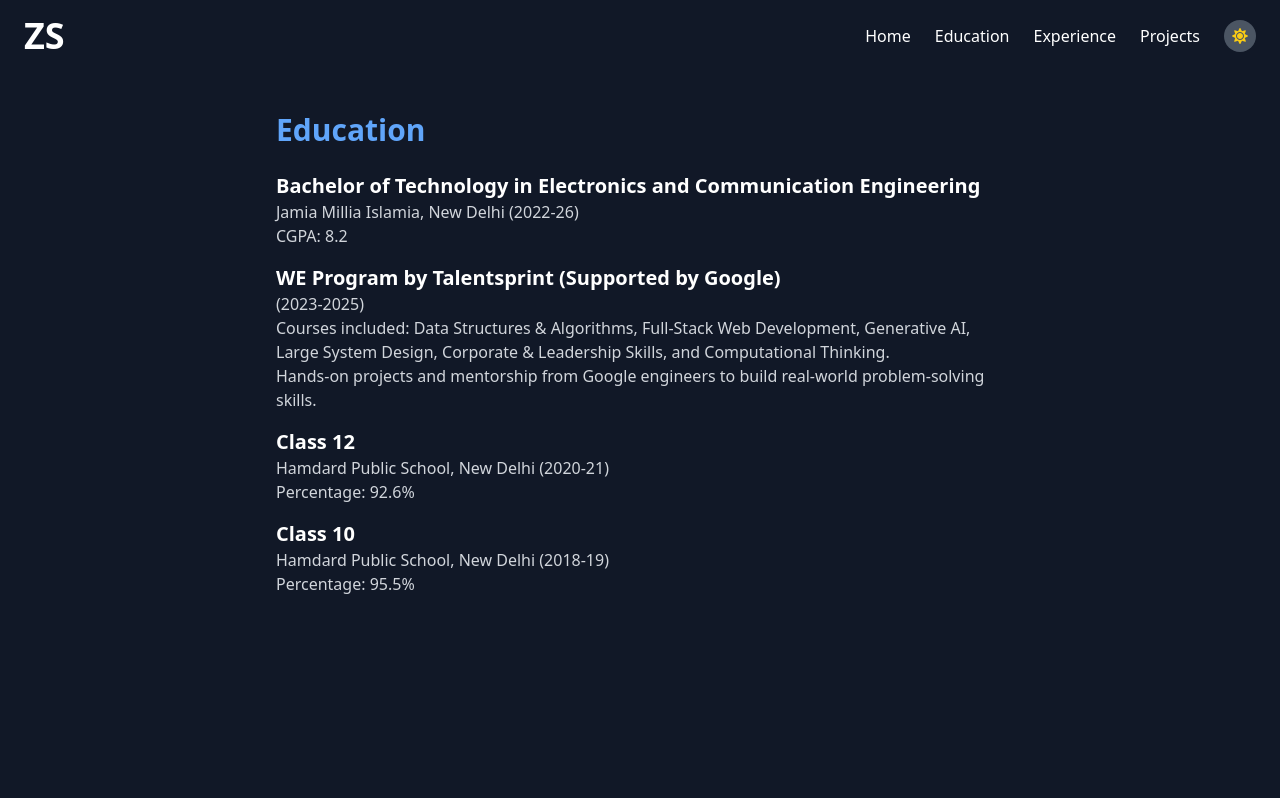
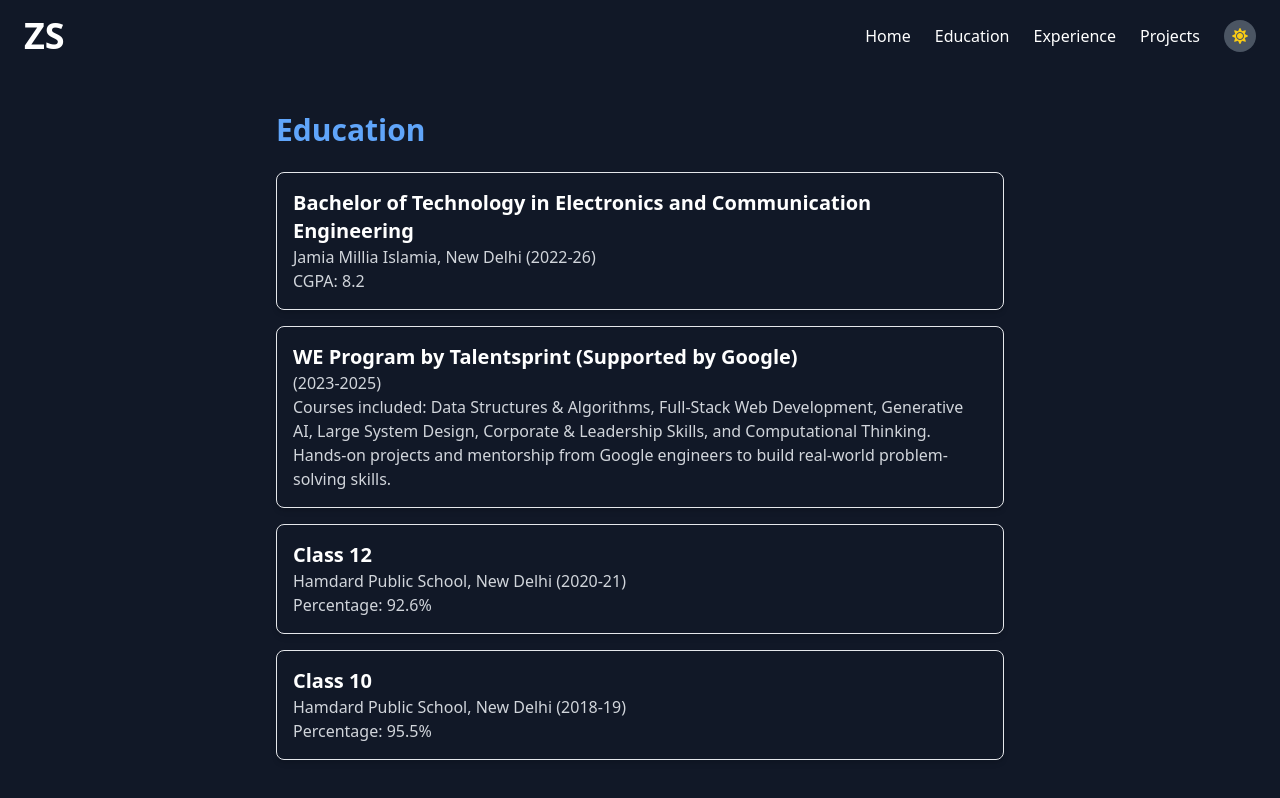
Before and after one commit to Zoheen0610/pf, a React (Create React App) app: page /education in a window 1280 px wide. Built offline with nearby package versions, Linux system fonts and the light colour scheme.

Commit message:
small updates

```diff
--- a/src/components/Projects.jsx
+++ b/src/components/Projects.jsx
@@ -11,7 +11,7 @@ const projects = [
   },
   {
     title: "GEC-Model",
-    description: "A productivity app designed like a desk page.",
+    description: "A Grammar checker ML model using T5",
     image: nlp,
     link: "https://github.com/Zoheen0610/GEC",
   },
--- a/src/components/Skills.jsx
+++ b/src/components/Skills.jsx
@@ -2,8 +2,9 @@ import React from "react";
 
 const skills = [
   "JavaScript",
-  "React",
+  "React.js",
   "Node.js",
+  "Express.js",
   "Tailwind CSS",
   "Python",
   "C++",
--- a/src/pages/Education.jsx
+++ b/src/pages/Education.jsx
@@ -8,7 +8,7 @@ const Education = () => {
         Education
       </h1>
       <div className="space-y-4">
-        <div>
+        <div className="border p-4 rounded-lg shadow-md hover:shadow-lg transition">
           <h2 className="text-xl font-semibold">
             Bachelor of Technology in Electronics and Communication Engineering
           </h2>
@@ -17,26 +17,27 @@ const Education = () => {
           </p>
           <p className="text-gray-600 dark:text-gray-300">CGPA: 8.2</p>
         </div>
-        <div>
+        <div className="border p-4 rounded-lg shadow-md hover:shadow-lg transition">
           <h2 className="text-xl font-semibold">
             WE Program by Talentsprint (Supported by Google)
           </h2>
+          <p className="text-gray-600 dark:text-gray-300">(2023-2025)</p>
           <p className="text-gray-600 dark:text-gray-300">
-            (2023-2025)
-          </p>
-          <p className="text-gray-600 dark:text-gray-300">
-            Courses included: Data Structures & Algorithms, Full-Stack Web Development, Generative AI, Large System Design, Corporate & Leadership Skills, and Computational Thinking.  <br></br>
-            Hands-on projects and mentorship from Google engineers to build real-world problem-solving skills.
+            Courses included: Data Structures & Algorithms, Full-Stack Web
+            Development, Generative AI, Large System Design, Corporate &
+            Leadership Skills, and Computational Thinking. <br></br>
+            Hands-on projects and mentorship from Google engineers to build
+            real-world problem-solving skills.
           </p>
         </div>
-        <div>
+        <div className="border p-4 rounded-lg shadow-md hover:shadow-lg transition">
           <h2 className="text-xl font-semibold">Class 12</h2>
           <p className="text-gray-600 dark:text-gray-300">
             Hamdard Public School, New Delhi (2020-21)
           </p>
           <p className="text-gray-600 dark:text-gray-300">Percentage: 92.6%</p>
         </div>
-        <div>
+        <div className="border p-4 rounded-lg shadow-md hover:shadow-lg transition">
           <h2 className="text-xl font-semibold">Class 10</h2>
           <p className="text-gray-600 dark:text-gray-300">
             Hamdard Public School, New Delhi (2018-19)
--- a/src/pages/Experience.jsx
+++ b/src/pages/Experience.jsx
@@ -47,6 +47,10 @@ const Experience = () => {
               Achieved 99.1 ROC score with MobileNet for breast cancer
               detection.
             </li>
+            <li>
+              Co-authored a research paper based on results from the comparative
+              CNN analysis for medical image classification
+            </li>
           </ul>
         </div>
 
```
Also changed, not shown: 1 other file (tests, documents, lock files or other folders).
